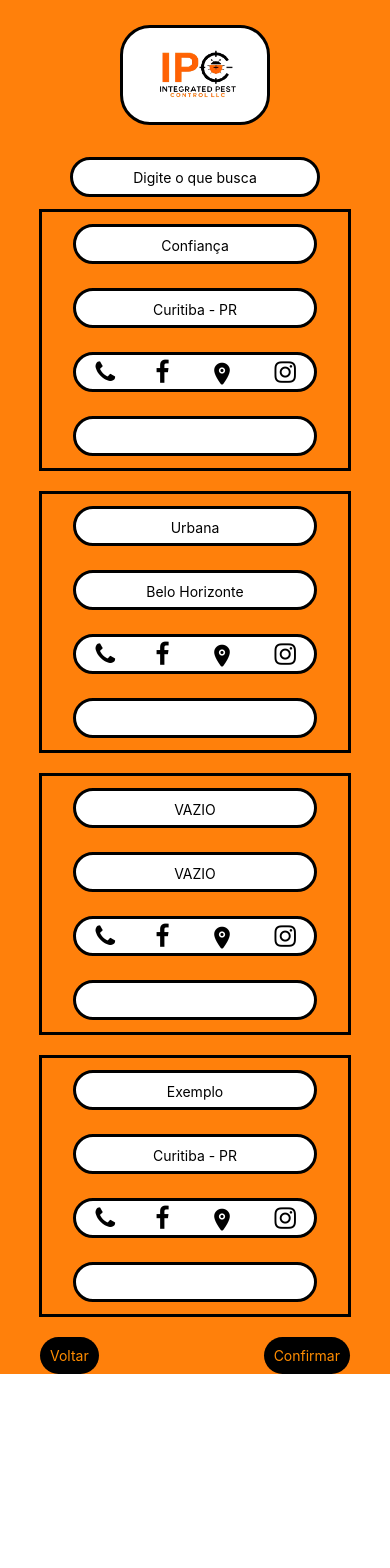
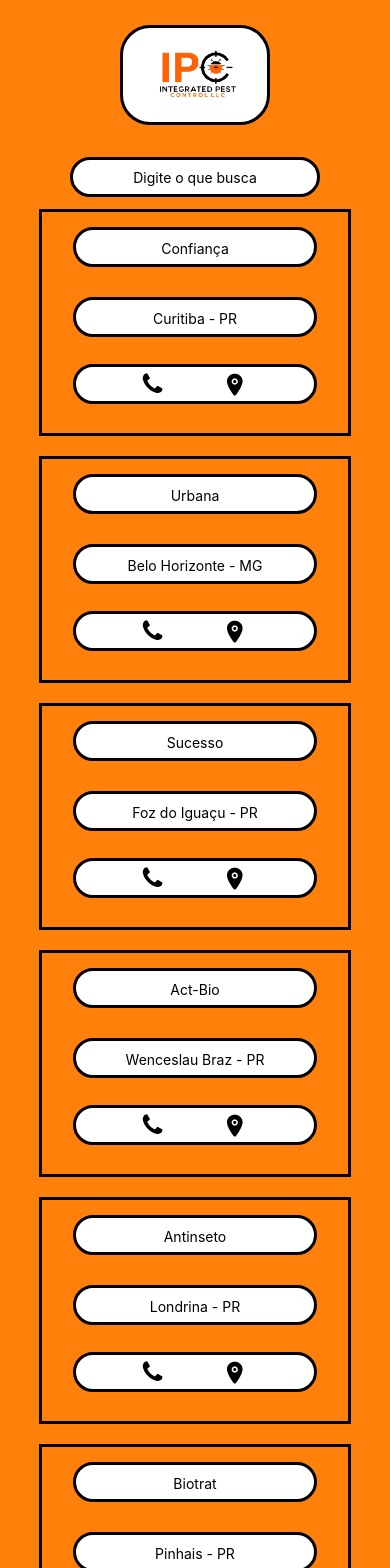
Before and after one commit to thiagoamim11/TCC-2023, a React Native app: screen /TelaDoUsuario in a window 390 px wide. Shown: the top 1568 px of the page. Before the commit the page ends 1374 px from the top, so only its background shows below. Built offline with nearby package versions, Linux system fonts and the light colour scheme.

Commit message:
Adição de Novas Impresas, Alteração Do Layout, Remoção de Dois Botoes

```diff
--- a/src/telas/Login.js
+++ b/src/telas/Login.js
@@ -10,7 +10,7 @@
 
   const handleLogin = () => {
     // Verificação fake de email e senha
-    const emailFake = 'ADIMIN';
+    const emailFake = 'Admin';
     const senhaFake = '12345';
 
     if (email === emailFake && senha === senhaFake) {
--- a/src/telas/TelaDoUsuario.js
+++ b/src/telas/TelaDoUsuario.js
@@ -13,38 +13,55 @@
       nome: 'Confiança',
       localidade: 'Curitiba - PR',
       phoneNumber: '32 98875-5200',
-      facebookLink: 'https://www.example.com',
       mapsLink: 'https://www.google.com.br/maps/place/R.+Bar%C3%A3o+de+Santo+%C3%82ngelo,+451+-+Xaxim,+Curitiba+-+PR,+81810-140',
-      instagramLink: 'https://www.example.com',
+
     },
     {
       id: '2',
       nome: 'Urbana',
-      localidade: 'Belo Horizonte',
+      localidade: 'Belo Horizonte - MG',
       phoneNumber: '31 99422-4365',
-      facebookLink: 'https://www.example.com',
       mapsLink: 'https://www.google.com.br/maps/place/R.+Frei+Concei%C3%A7%C3%A3o+Veloso,+86+-+Alto+dos+Pinheiros,+Belo+Horizonte+-+MG,+30530-300',
-      instagramLink: 'https://www.example.com',
+
     },
     {
       id: '3',
-      nome: 'VAZIO',
-      localidade: 'VAZIO',
-      phoneNumber: '00 00000-0000',
-      facebookLink: 'https://www.example.com',
-      mapsLink: 'https://www.example.com',
-      instagramLink: 'https://www.example.com',
+      nome: 'Sucesso',
+      localidade: 'Foz do Iguaçu - PR',
+      phoneNumber: '(45) 99910-3144',
+      mapsLink: 'https://www.google.com.br/maps/place/R.+Estanislau+Zambrzycki,+197+-+Centro,+Foz+do+Igua%C3%A7u+-+PR,+85852-200',
+
     },
 
     {
     id: '4',
-    nome: 'Exemplo',
-    localidade: 'Curitiba - PR',
-    phoneNumber: '32 98875-5200',
-    facebookLink: 'https://www.example.com',
-    mapsLink: 'https://www.google.com.br/maps/place/R.+Bar%C3%A3o+de+Santo+%C3%82ngelo,+451+-+Xaxim,+Curitiba+-+PR,+81810-140',
-    instagramLink: 'https://www.example.com',
+    nome: 'Act-Bio',
+    localidade: 'Wenceslau Braz - PR',
+    phoneNumber: ' (43) 99967-6375',
+    mapsLink: 'https://www.google.com.br/maps/place/R.+Irm%C3%A3s+Klosienski,+135,+Wenceslau+Braz+-+PR,+84950-000',
+
     },
+
+    {
+    id: '5',
+    nome: 'Antinseto',
+    localidade: 'Londrina - PR',
+    phoneNumber: '43 30291234',
+    mapsLink: 'https://www.google.com.br/maps/place/Dedetizadora+Antinseto+Controle+de+Pragas/@-23.3080344,-51.1857275,17z',
+    },
+
+    {
+      id: '6',
+      nome: 'Biotrat',
+      localidade: 'Pinhais - PR',
+      phoneNumber: '41 9207-4545',
+      mapsLink: 'https://www.google.com.br/maps/place/R.+Corb%C3%A9lia,+1475+-+Emiliano+Perneta,+Pinhais+-+PR,+83325-260',
+
+      }
+
+
+
+
 
 
   ];
@@ -84,13 +101,11 @@
             <Text style={estilos.input2}>{item.nome}</Text>
             <Text style={estilos.input2}>{item.localidade}</Text>
             <View style={estilos.container_button}>
-              <FontAwesome name="phone" size={25} color={'#000000'} onPress={() => openDialPad(item.phoneNumber)} style={{ marginHorizontal: 20, marginVertical: 5 }} />
-              <FontAwesome name="facebook" size={25} color={'#000000'} onPress={() => openLink(item.facebookLink)} style={{ marginHorizontal: 20, marginVertical: 5 }} />
-              <Ionicons name="location" size={25} color={'#000000'} onPress={() => openLink(item.mapsLink)} style={{ marginHorizontal: 20, marginVertical: 5 }} />
-              <FontAwesome name="instagram" size={25} color={'#000000'} onPress={() => openLink(item.instagramLink)} style={{ marginHorizontal: 20, marginVertical: 5 }} />
+              <FontAwesome name="phone" size={25} color={'#000000'} onPress={() => openDialPad(item.phoneNumber)} style={{ marginHorizontal: 30, marginVertical: 5 }} />
+              <Ionicons name="location" size={25} color={'#000000'} onPress={() => openLink(item.mapsLink)} style={{ marginHorizontal: 30, marginVertical: 5 }} />
             </View>
             <TextInput
-              style={estilos.input2}
+
             />
           </View>
         ))}
@@ -120,11 +135,12 @@
     backgroundColor: '#fff',
     width: 250,
     borderWidth: 3,
+
   },
 
   input2: {
     height: 40,
-    margin: 12,
+    margin: 15,
     borderWidth: 1,
     padding: 10,
     borderRadius: 20,
@@ -133,7 +149,8 @@
     backgroundColor: '#fff',
     width: '80%',
     borderWidth: 3,
-  },
+
+    },
 
   container_button: {
     height: 40,
@@ -141,11 +158,14 @@
     borderWidth: 1,
     borderRadius: 20,
     alignContent: 'center',
+    alignItems:'center',
     textAlign: 'center',
+    justifyContent:'center',
     backgroundColor: '#fff',
     width: '80%',
     borderWidth: 3,
     flexDirection: 'row',
+
   },
 
   gambiarra: {
@@ -155,6 +175,7 @@
   containerInput: {
     alignItems: 'center',
     marginTop: -15,
+
   },
 
   container: {
@@ -165,6 +186,7 @@
     borderWidth: 3,
     width: '80%',
     alignItems: 'center',
+    justifyContent:'center',
     marginBottom: 20,
   },
 
```
